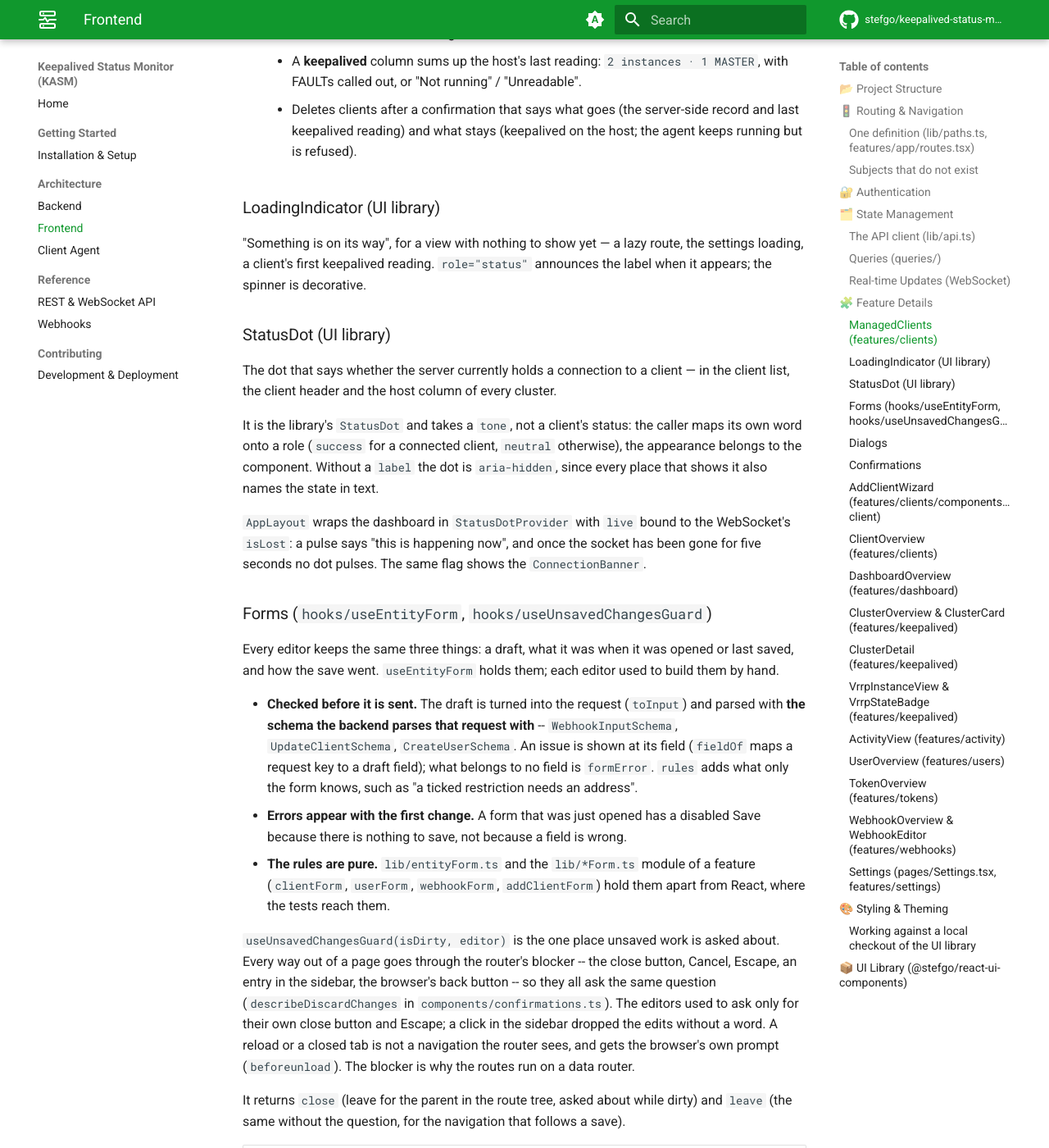
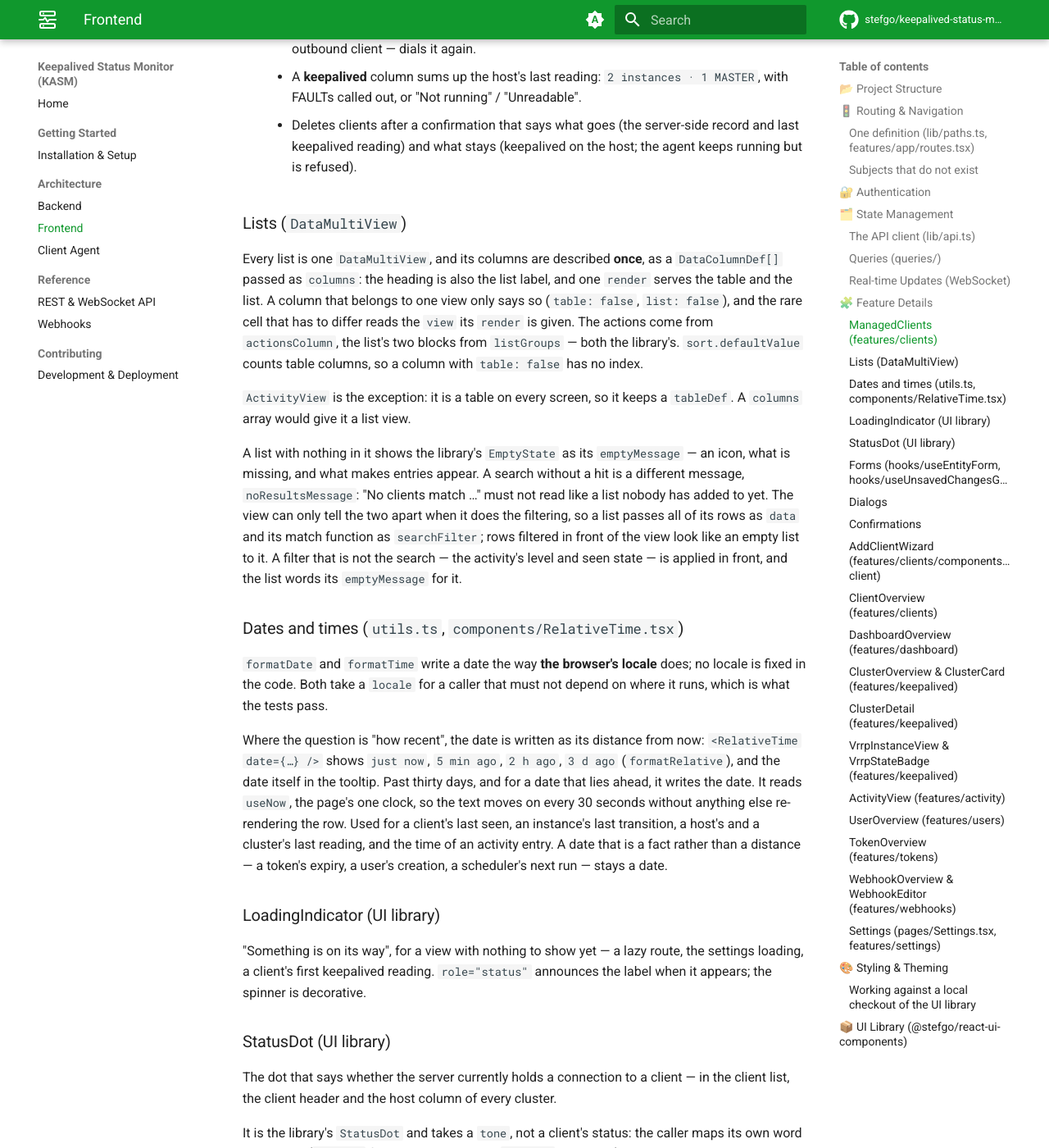
Before and after one commit to stefgo/keepalived-status-monitor, an MkDocs documentation site: the page built from docs/frontend.md, in a window 1280 px wide and 1400 px high, scrolled down 10350 px. Shown: the whole window at 82% size. Built offline with MkDocs 1.6.1 and Material for MkDocs 9.7.7, drawn with Linux system fonts in a browser that asks for light colours; comment, search, counter and statistics services are not loaded; some of the changed text lies outside the part shown.

Commit message:
docs: Describe lists, dates and the names of a cluster's hosts
frontend.md gains the two conventions phase 7 introduced -- one column
definition per list with its empty and no-result messages, and dates in
the browser's locale with RelativeTime for what is a distance -- and
says where a cluster member's host name comes from. index.md calls the
health "No master", as the badge does. CLAUDE.md carries the rules,
and that client and host are two words on purpose.

Co-Authored-By: Claude Opus 5.5 <noreply@anthropic.com>

```diff
--- a/docs/frontend.md
+++ b/docs/frontend.md
@@ -94,11 +94,12 @@ src/
 │           └── TokenModal.tsx
 ├── components/
 │   ├── confirmations.ts                  # The question asked when an editor with unsaved changes is left
+│   ├── RelativeTime.tsx                  # "5 min ago" on the shared clock, the date in the tooltip
 │   ├── NotFoundCard.tsx                  # A page whose subject does not exist, with the way back
 │   └── QueryError.tsx                    # A page whose data could not be read, with the server's reason
 ├── hooks/
 │   ├── useSearchQueryParam.ts            # Search box and active tab, held in the URL
-│   ├── useNow.ts                         # One shared clock for durations that keep counting
+│   ├── useNow.ts                         # One shared clock for what is shown as a distance from now
 │   ├── useBackPath.ts                    # Where closing a page leads: its parent in the route tree
 │   ├── useEscapeToLeave.ts               # Escape on a detail page leads back, unless a field has focus
 │   ├── useEntityForm.ts                  # An editor's draft, its baseline and its save, checked against a schema
@@ -311,6 +312,42 @@ The container component for the client management view. Coordinates between the
     - A **keepalived** column sums up the host's last reading: `2 instances · 1 MASTER`, with FAULTs called out, or "Not running" / "Unreadable".
     - Deletes clients after a confirmation that says what goes (the server-side record and last keepalived reading) and what stays (keepalived on the host; the agent keeps running but is refused).
 
+### Lists (`DataMultiView`)
+
+Every list is one `DataMultiView`, and its columns are described **once**, as a
+`DataColumnDef[]` passed as `columns`: the heading is also the list label, and one `render`
+serves the table and the list. A column that belongs to one view only says so
+(`table: false`, `list: false`), and the rare cell that has to differ reads the `view` its
+`render` is given. The actions come from `actionsColumn`, the list's two blocks from
+`listGroups` — both the library's. `sort.defaultValue` counts table columns, so a column
+with `table: false` has no index.
+
+`ActivityView` is the exception: it is a table on every screen, so it keeps a `tableDef`.
+A `columns` array would give it a list view.
+
+A list with nothing in it shows the library's `EmptyState` as its `emptyMessage` — an icon,
+what is missing, and what makes entries appear. A search without a hit is a different
+message, `noResultsMessage`: "No clients match …" must not read like a list nobody has added
+to yet. The view can only tell the two apart when it does the filtering, so a list passes
+all of its rows as `data` and its match function as `searchFilter`; rows filtered in front
+of the view look like an empty list to it. A filter that is not the search — the activity's
+level and seen state — is applied in front, and the list words its `emptyMessage` for it.
+
+### Dates and times (`utils.ts`, `components/RelativeTime.tsx`)
+
+`formatDate` and `formatTime` write a date the way **the browser's locale** does; no locale
+is fixed in the code. Both take a `locale` for a caller that must not depend on where it
+runs, which is what the tests pass.
+
+Where the question is "how recent", the date is written as its distance from now:
+`<RelativeTime date={…} />` shows `just now`, `5 min ago`, `2 h ago`, `3 d ago`
+(`formatRelative`), and the date itself in the tooltip. Past thirty days, and for a date
+that lies ahead, it writes the date. It reads `useNow`, the page's one clock, so the text
+moves on every 30 seconds without anything else re-rendering the row. Used for a client's
+last seen, an instance's last transition, a host's and a cluster's last reading, and the
+time of an activity entry. A date that is a fact rather than a distance — a token's expiry,
+a user's creation, a scheduler's next run — stays a date.
+
 ### LoadingIndicator (UI library)
 
 "Something is on its way", for a view with nothing to show yet — a lazy route, the settings loading, a client's first keepalived reading. `role="status"` announces the label when it appears; the spinner is decorative.
@@ -439,8 +476,9 @@ always carries exactly one badge. The cluster page keeps both, state and red bad
 in the tree with the instance it last reported, instead of dropping out of the cluster. The
 dimming is applied cell by cell, not to the row, so the badge itself stays at full contrast. A cluster row opens the cluster's page, a host row the host.
 The search matches VRID, site, network, address, host and instance name and keeps a whole
-cluster when one of its hosts matches. The list view, which narrow screens always get, shows
-one entry per cluster with its hosts inside it; its addresses open the cluster's page.
+cluster when one of its hosts matches. The list view, which narrow screens always get, is
+the same tree with one line per row: a cluster by its addresses, which open its page, and
+under it one row per host with its instance and state.
 
 `ClusterCard` is the same cluster as a single card — `VRID <vrid>: <virtual addresses>` and
 its health badge as its title, a `VrrpInstanceView` with a host column as its body,
@@ -458,6 +496,11 @@ plain title, since its header says the rest.
 page and the endpoint cannot disagree, and a client going offline changes a cluster's health
 on the next render without anything being sent. Readings of clients that have since been
 deleted are left out.
+
+The server's clusters name a member by its client id. The hook adds `hostName` to every
+member (`nameMembers` in `lib/vrrp.ts`) — the client's display name, its hostname while it
+has none, the id for a client the list no longer holds. Every view reads the name off the
+member, so the tree, its search and a sentence about the same host cannot differ.
 
 ### ClusterDetail (`features/keepalived`)
 
@@ -686,8 +729,9 @@ The app is heavily integrated with `@stefgo/react-ui-components`, pinned to an e
 | `Button`               | Button with variants (primary, secondary, danger).        |
 | `DataTable`            | Table view with sorting and paging.                       |
 | `DataMultiView`        | Switches between table, list and tree views for data.     |
-| `DataTableDef`         | Column definitions for table mode.                        |
-| `DataListDef` / `DataListColumnDef` | Column definitions for list mode.            |
+| `DataColumnDef`        | One column for table and list alike; with `actionsColumn` and `listGroups`. |
+| `DataTableDef`         | Column definitions for a view that is a table only (`ActivityView`, the counters). |
+| `EmptyState`           | An empty list: icon, what is missing, what fills it.      |
 | `DataAction`           | Typed action descriptors for data row operations.         |
 | `ActionMenu`           | Context ("kebab") menu for per-item actions.              |
 | `MenuItem`             | One entry of a detail page's `ActionMenu`: icon, label, `variant="danger"` for an entry that destroys something. It closes the menu itself. |
```
Also changed, not shown: other parts of docs/frontend.md (+1 -1 lines), CLAUDE.md (+10 -1 lines), docs/index.md (+1 -1 lines).
